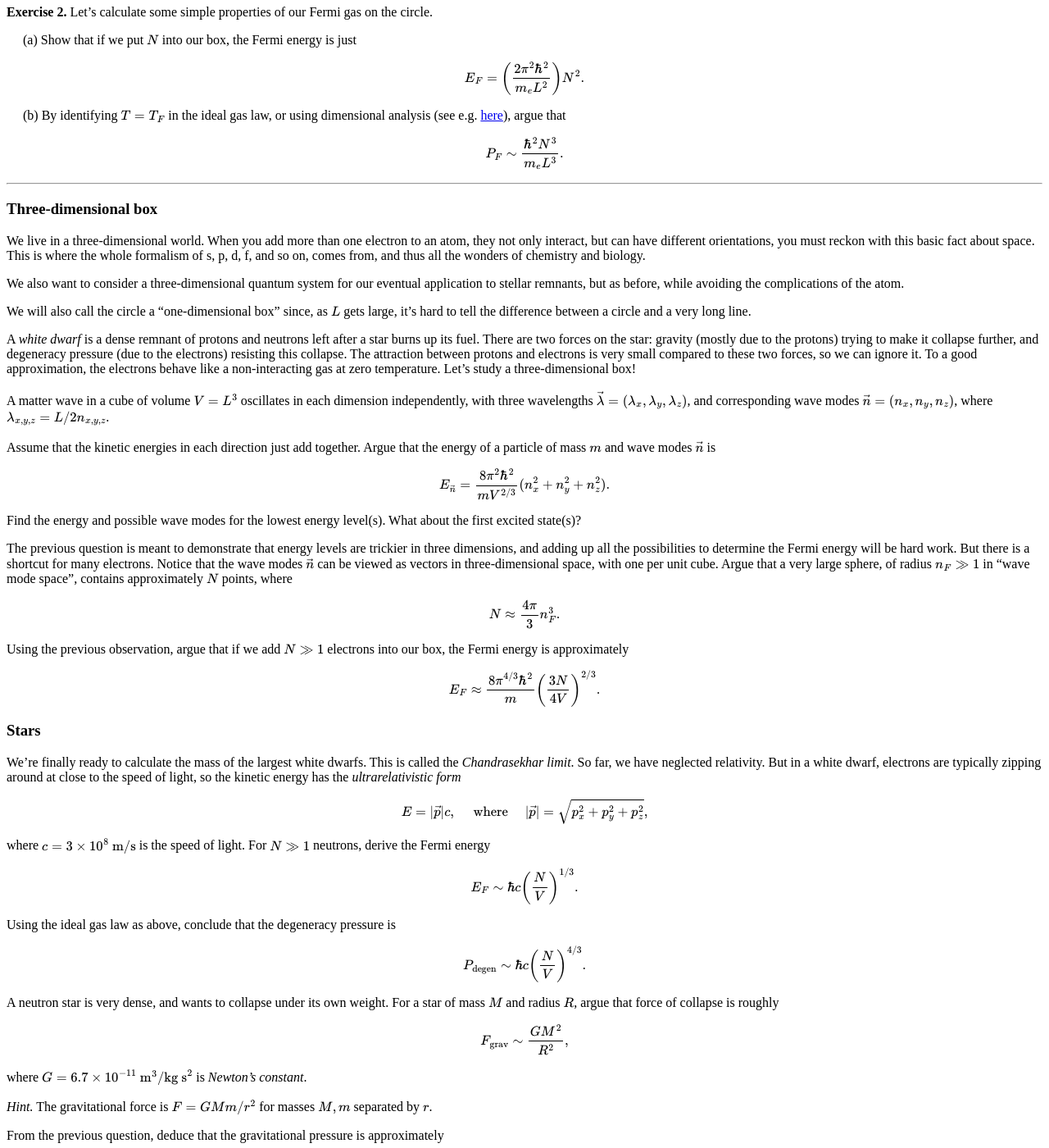
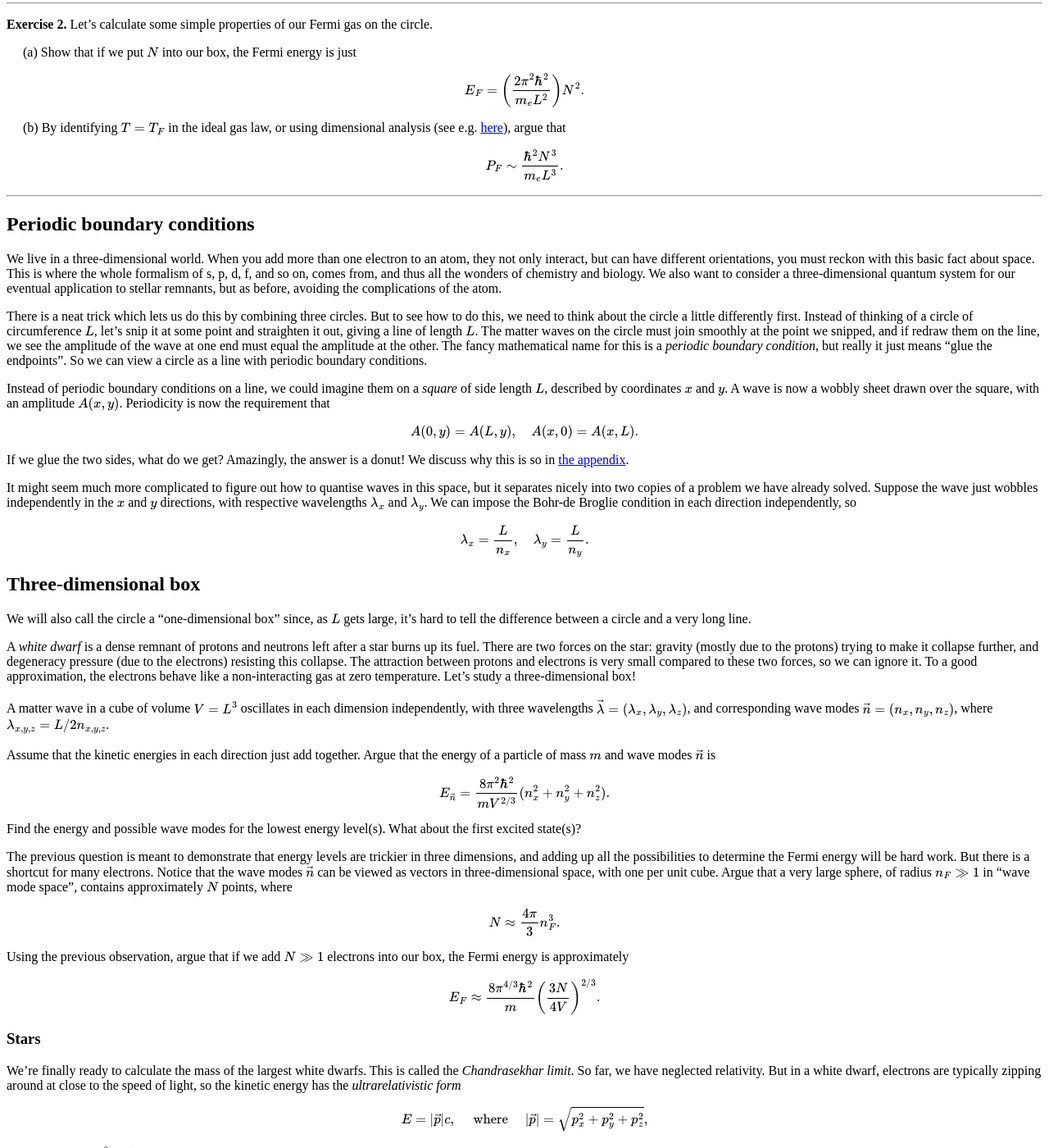
Before and after one commit to hapax/hapax.github.io, a Jekyll site: the page built from assets/chandra.md, in a window 1280 px wide and 1400 px high, scrolled down 3389 px. Shown: the whole window at 82% size. Built offline with Jekyll 4.4.1, drawn with Linux system fonts in a browser that asks for light colours; our own code applies the rules of GitHub Pages for plain Markdown files; formulas are drawn with MathJax 3; a script that is not in the unit is left out; some of the changed text lies outside the part shown.

Commit message:
Update chandra.md

```diff
--- a/assets/chandra.md
+++ b/assets/chandra.md
@@ -99,7 +99,7 @@ If the temperature is nonzero, there is some chance that particles
 arriving at the hotel will splash out on a more expensive room.
 Our three rules thus describe a *zero temperature Fermi gas*.
 
-### Bohr's model
+## Bohr's model
 
 We'll start by recalling Bohr's model of hydrogen and the role played
 by quantisation.
@@ -231,7 +231,7 @@ $$
 
 ---
 
-### Electrons on a circle <a id="sec-2-1" name="sec-2-1"></a>
+## Electrons on a circle <a id="sec-2-1" name="sec-2-1"></a>
 
 Bohr's model is a useful illustration of how to calculate energy
 levels.
@@ -332,7 +332,7 @@ $$
 
 ---
 
-### Three-dimensional box <a id="sec-2-2" name="sec-2-2"></a>
+## Periodic boundary conditions <a id="sec-2-2" name="sec-2-2"></a>
 
 We live in a three-dimensional world.
 When you add more than one electron to an atom, they not only
@@ -340,10 +340,50 @@ interact, but can have different orientations, you must reckon with
 this basic fact about space.
 This is where the whole formalism of s, p, d, f, and so on, comes
 from, and thus all the wonders of chemistry and biology.
+We also want to consider a three-dimensional quantum system for our
+eventual application to stellar remnants, but as before,
+avoiding the complications of the atom.
 
-We also want to consider a three-dimensional quantum system for our
-eventual application to stellar remnants, but as before, while
-avoiding the complications of the atom.
+There is a neat trick which lets us do this by combining three
+circles.
+But to see how to do this, we need to think about the circle a little
+differently first.
+Instead of thinking of a circle of circumference $L$, let's snip it
+at some point and straighten it out, giving a line of length $L$.
+The matter waves on the circle must join smoothly at the point we
+snipped, and if redraw them on the line, we see the amplitude of the
+wave at one end must equal the amplitude at the other.
+The fancy mathematical name for this is a *periodic boundary
+condition*, but really it just means "glue the endpoints".
+So we can view a circle as a line with periodic boundary conditions.
+
+Instead of periodic boundary conditions on a line, we could imagine
+them on a *square* of side length $L$, described by coordinates $x$ and $y$.
+A wave is now a wobbly sheet drawn over the square, with an amplitude
+$A(x, y)$.
+Periodicity is now the requirement that
+
+$$
+A(0, y) = A(L, y), \quad A(x, 0) = A(x, L).
+$$
+
+If we glue the two sides, what do we get?
+Amazingly, the answer is a donut!
+We discuss why this is so in <a href="#sec-A">the appendix</a>.
+
+It might seem much more complicated to figure out how to quantise
+waves in this space, but it separates nicely into two copies of a
+problem we have already solved.
+Suppose the wave just wobbles independently in the $x$ and $y$
+directions, with respective wavelengths $\lambda_x$ and $\lambda_y$.
+We can impose the Bohr-de Broglie condition in each direction
+independently, so
+
+$$
+\lambda_x = \frac{L}{n_x}, \quad \lambda_y = \frac{L}{n_y}.
+$$
+
+## Three-dimensional box <a id="sec-2-2" name="sec-2-2"></a>
 
 We will also call the circle a "one-dimensional box" since, as $L$
 gets large, it's hard to tell the difference between a circle and a
@@ -439,7 +479,7 @@ $$
 Plug in numbers and compare the mass of the largest neutron star to the mass of our sun, $M_\odot = 2\times 10^{30} \text{ kg}$.
 You should find $M_C \approx 1.7 M_\odot$.
 
-## A. Periodic boxes
+## A. Donuts and boxes <a id="sec-A" name="sec-A"></a>
 
 ## Extra
 
```
